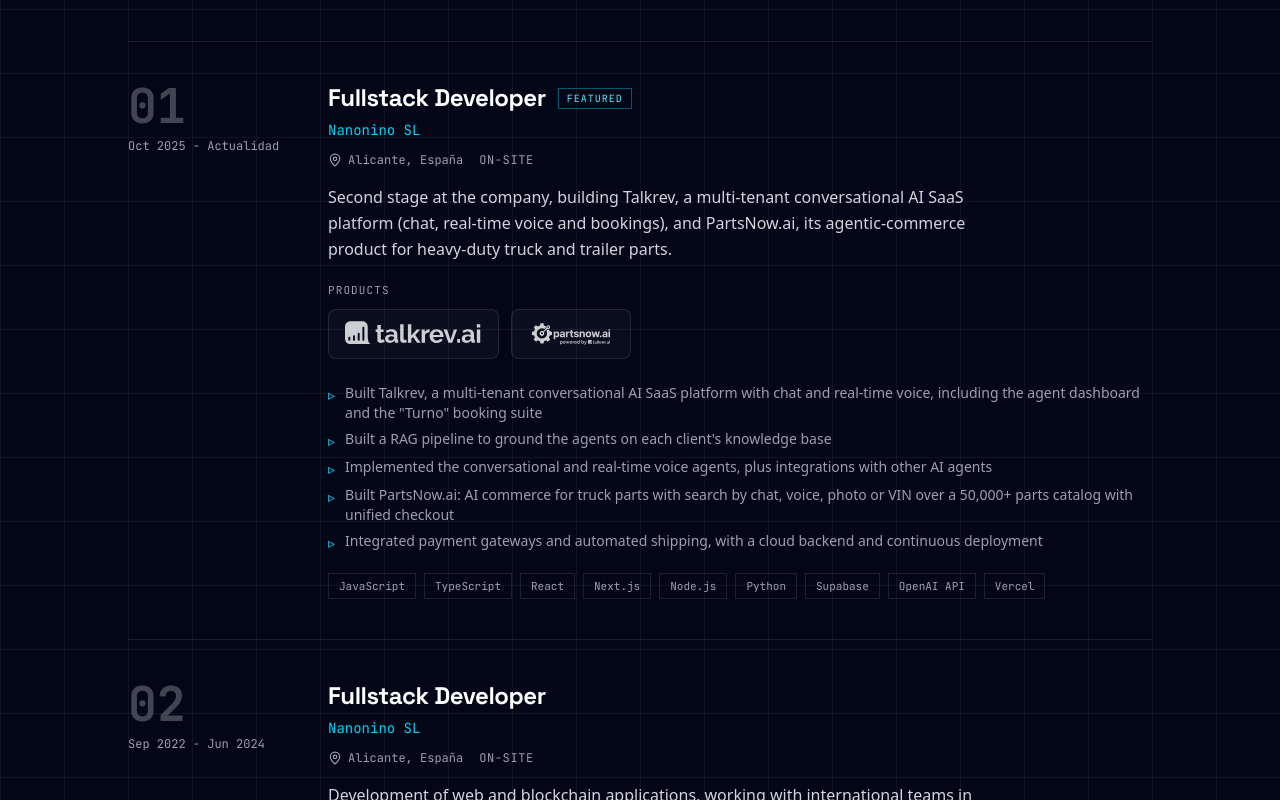
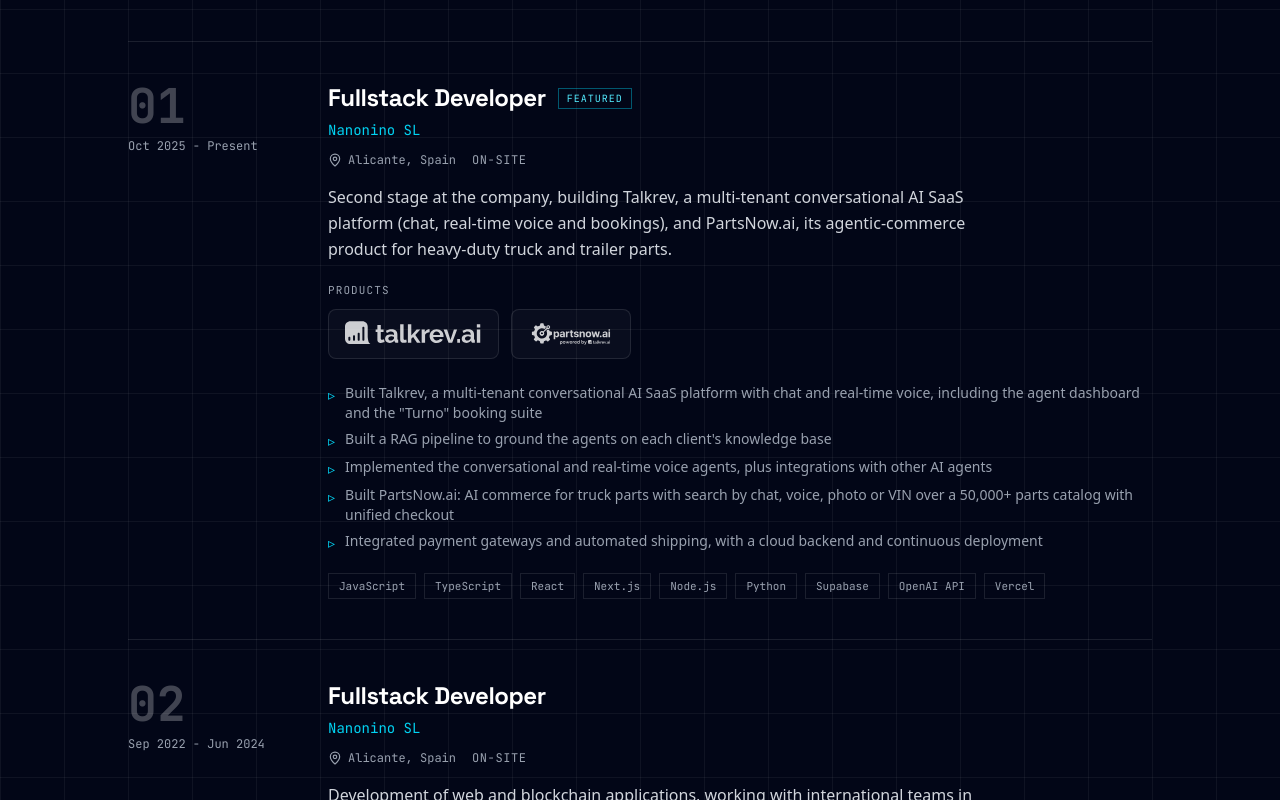
Before and after one commit to raulbr99/rauldev, a Next.js app: page /en in a window 1280 px wide. Shown: the part 3040-3840 px from the top of the page. Built offline with nearby package versions, Linux system fonts and the light colour scheme.

Commit message:
Experiencia: periodo y ubicación traducidos (Present/Actualidad, Spain/España, Jan/Ene)

```diff
--- a/components/sections/ExperienceSection.tsx
+++ b/components/sections/ExperienceSection.tsx
@@ -32,6 +32,10 @@ export default function ExperienceSection() {
                     {experiences.map((exp, index) => {
                         const expKey = experienceKeyMap[exp.id];
                         const role = expKey ? t(`data.${expKey}.role`) : exp.role;
+                        // Periodo y ubicación traducidos: los de data/experience.ts
+                        // son el dato en español (los lee también el chat).
+                        const period = expKey && t.has(`data.${expKey}.period`) ? t(`data.${expKey}.period`) : exp.period;
+                        const location = expKey && t.has(`data.${expKey}.location`) ? t(`data.${expKey}.location`) : exp.location;
                         const description = expKey ? t(`data.${expKey}.description`) : exp.description;
                         const achievements = expKey
                             ? (t.raw(`data.${expKey}.achievements`) as string[])
@@ -45,8 +49,8 @@ export default function ExperienceSection() {
                                         <span className="font-mono text-5xl font-bold leading-none text-white/25 transition-colors group-hover:text-cyan-400/50">
                                             {String(index + 1).padStart(2, '0')}
                                         </span>
-                                        {exp.period && (
-                                            <span className="font-mono text-xs text-gray-400">{exp.period}</span>
+                                        {period && (
+                                            <span className="font-mono text-xs text-gray-400">{period}</span>
                                         )}
                                     </div>
 
@@ -64,10 +68,10 @@ export default function ExperienceSection() {
                                         <p className="mb-3 font-mono text-sm text-cyan-400">{exp.company}</p>
 
                                         <div className="mb-4 flex flex-wrap gap-4 font-mono text-xs text-gray-400">
-                                            {exp.location && (
+                                            {location && (
                                                 <span className="inline-flex items-center gap-1.5">
                                                     <MapPin className="h-3.5 w-3.5" />
-                                                    {exp.location}
+                                                    {location}
                                                 </span>
                                             )}
                                             <span className="uppercase tracking-wider">{getTypeLabel(exp.type)}</span>
--- a/messages/en.json
+++ b/messages/en.json
@@ -96,6 +96,8 @@
     "data": {
       "nanoninoCurrent": {
         "role": "Fullstack Developer",
+        "period": "Oct 2025 - Present",
+        "location": "Alicante, Spain",
         "description": "Second stage at the company, building Talkrev, a multi-tenant conversational AI SaaS platform (chat, real-time voice and bookings), and PartsNow.ai, its agentic-commerce product for heavy-duty truck and trailer parts.",
         "achievements": [
           "Built Talkrev, a multi-tenant conversational AI SaaS platform with chat and real-time voice, including the agent dashboard and the \"Turno\" booking suite",
@@ -107,6 +109,8 @@
       },
       "nanonino": {
         "role": "Fullstack Developer",
+        "period": "Sep 2022 - Jun 2024",
+        "location": "Alicante, Spain",
         "description": "Development of web and blockchain applications, working with international teams in India and Spain.",
         "achievements": [
           "Developed progressive web applications with good performance handling large data volumes",
@@ -118,6 +122,8 @@
       },
       "evvant": {
         "role": "Fullstack Developer",
+        "period": "Jan 2022 - May 2022",
+        "location": "Murcia, Spain",
         "description": "Development of complete booking system, ensuring scalability and security with continuous performance improvements.",
         "achievements": [
           "Created complete booking system with ReactJS and NodeJS optimized for scalability and security",
--- a/messages/es.json
+++ b/messages/es.json
@@ -96,6 +96,8 @@
     "data": {
       "nanoninoCurrent": {
         "role": "Fullstack Developer",
+        "period": "Oct 2025 - Actualidad",
+        "location": "Alicante, España",
         "description": "Segunda etapa en la empresa, desarrollando Talkrev, una plataforma SaaS de IA conversacional multi-tenant (chat, voz en tiempo real y reservas), y PartsNow.ai, su producto de agentic commerce para piezas de camión y tráiler.",
         "achievements": [
           "Desarrollé Talkrev, una plataforma SaaS de IA conversacional multi-tenant con chat y voz en tiempo real, incluyendo el dashboard del agente y la suite de reservas \"Turno\"",
@@ -107,6 +109,8 @@
       },
       "nanonino": {
         "role": "Fullstack Developer",
+        "period": "Sep 2022 - Jun 2024",
+        "location": "Alicante, España",
         "description": "Desarrollo de aplicaciones web y blockchain, trabajando con equipos internacionales en India y España.",
         "achievements": [
           "Desarrollé aplicaciones web progresivas con buen rendimiento gestionando grandes volúmenes de datos",
@@ -118,6 +122,8 @@
       },
       "evvant": {
         "role": "Fullstack Developer",
+        "period": "Ene 2022 - May 2022",
+        "location": "Murcia, España",
         "description": "Desarrollo de sistema de reservas completo, garantizando escalabilidad y seguridad con mejoras continuas de rendimiento.",
         "achievements": [
           "Creé sistema de reservas completo con ReactJS y NodeJS optimizado para escalabilidad y seguridad",
```
